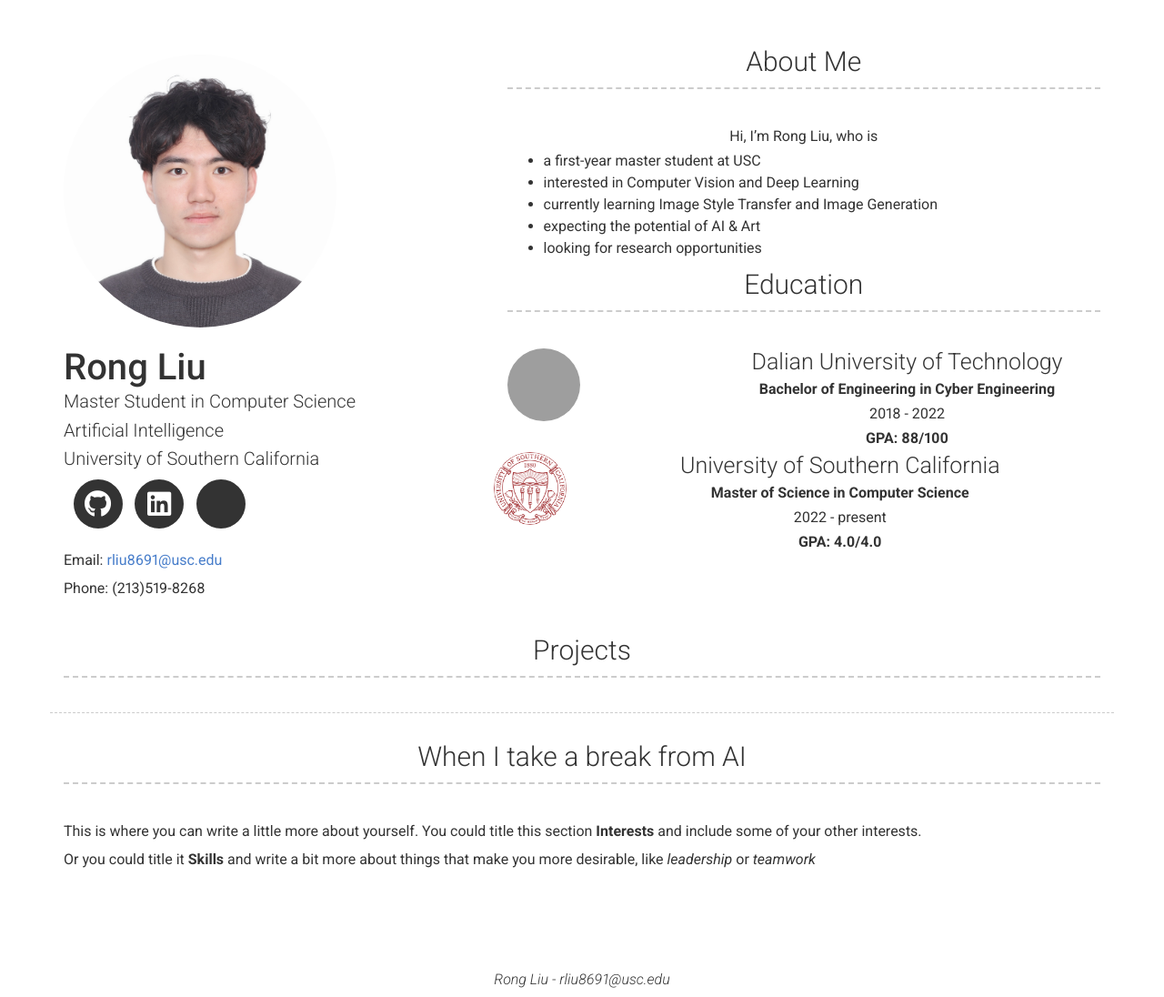
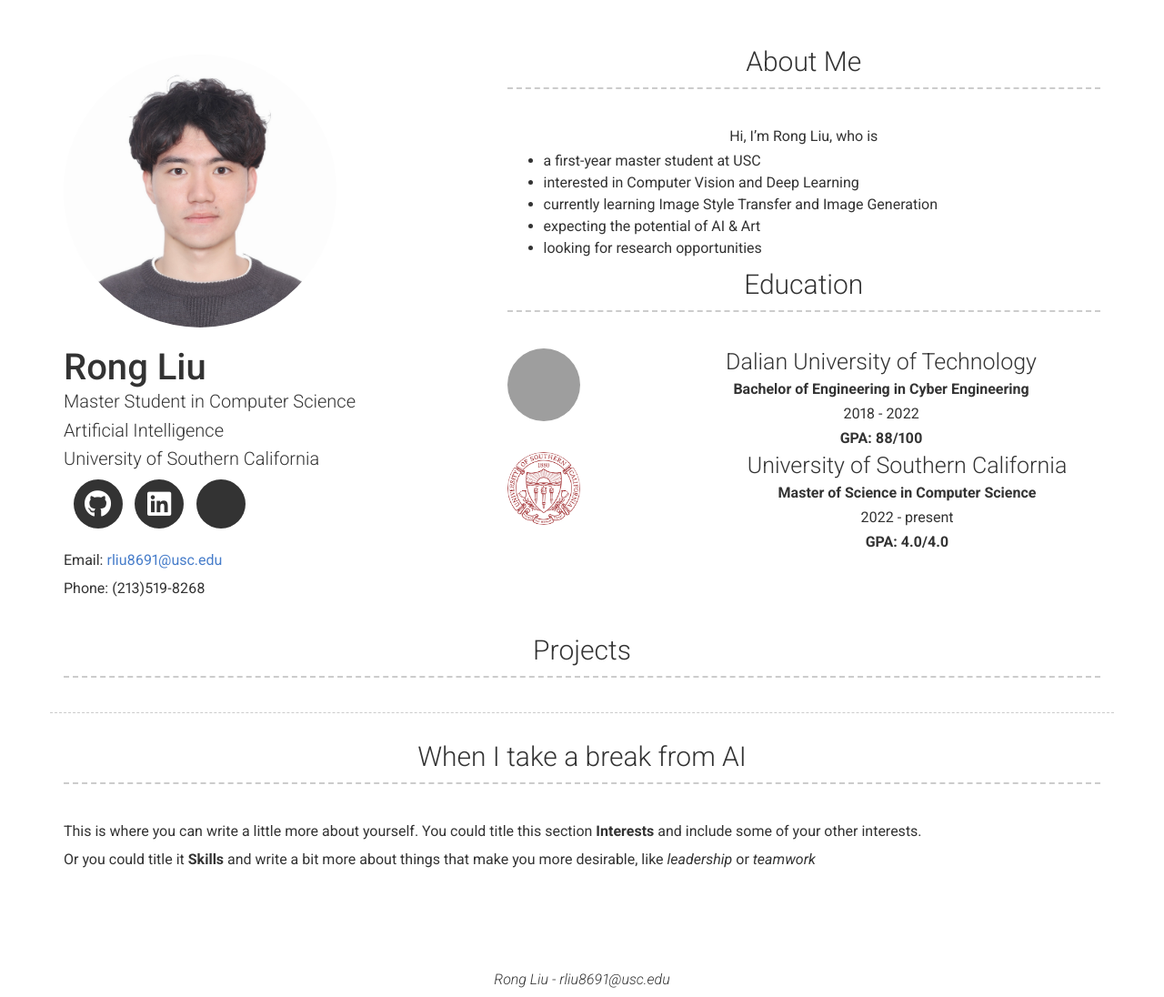
Before and after one commit to RongLiu-Leo/rongliu-leo.github.io, a Jekyll site: the page built from index.md, in a window 1280 px wide. Shown: the whole page at 91% size. Built offline with Jekyll 4.4.1, drawn with Linux system fonts in a browser that asks for light colours; nearby versions of some CDN libraries; a style sheet for code colours, icons or effects is not loaded; grey boxes are pictures that could not be loaded.

Commit message:
Update header.html

```diff
--- a/_includes/header.html
+++ b/_includes/header.html
@@ -55,7 +55,7 @@
       {{ site.about_content | strip | markdownify }}
       <h3 id="Education">Education</h3>
       <div class="row">
-        <div class="col-xs-12 col-sm-4 col-md-4 col-lg-4 no-print">
+        <div class="col-xs-12 col-sm-3 col-md-3 col-lg-3 no-print">
           <img src="images/DLUT.png" style="
           width: 80px;
           height: 80px;
@@ -68,13 +68,13 @@
           background-repeat: repeat, no-repeat;
           float: left;">
         </div>
-        <div class="content">
+        <div class="content col-xs-12 col-sm-9 col-md-9 col-lg-9">
           <h4 id="dalian-university-of-technology">Dalian University of Technology</h4>
           <p><b>Bachelor of Engineering in Cyber Engineering</b></p>
           <p>2018 - 2022</p>
           <p><strong>GPA: 88/100</strong></p>
         </div>
-        <div>
+        <div class="col-xs-12 col-sm-4 col-md-4 col-lg-4 no-print">
           <img src="images/USC.png" style="
           width: 80px;
           height: 80px;
```
